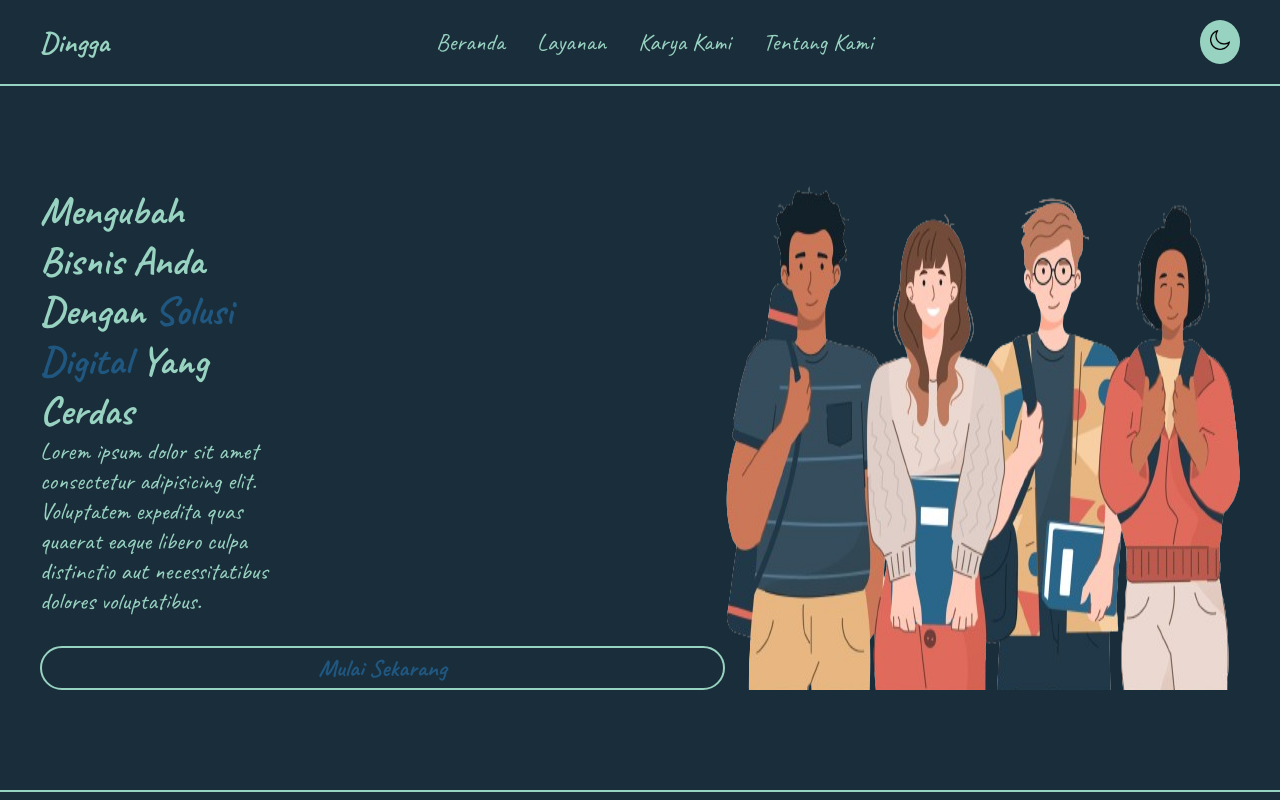
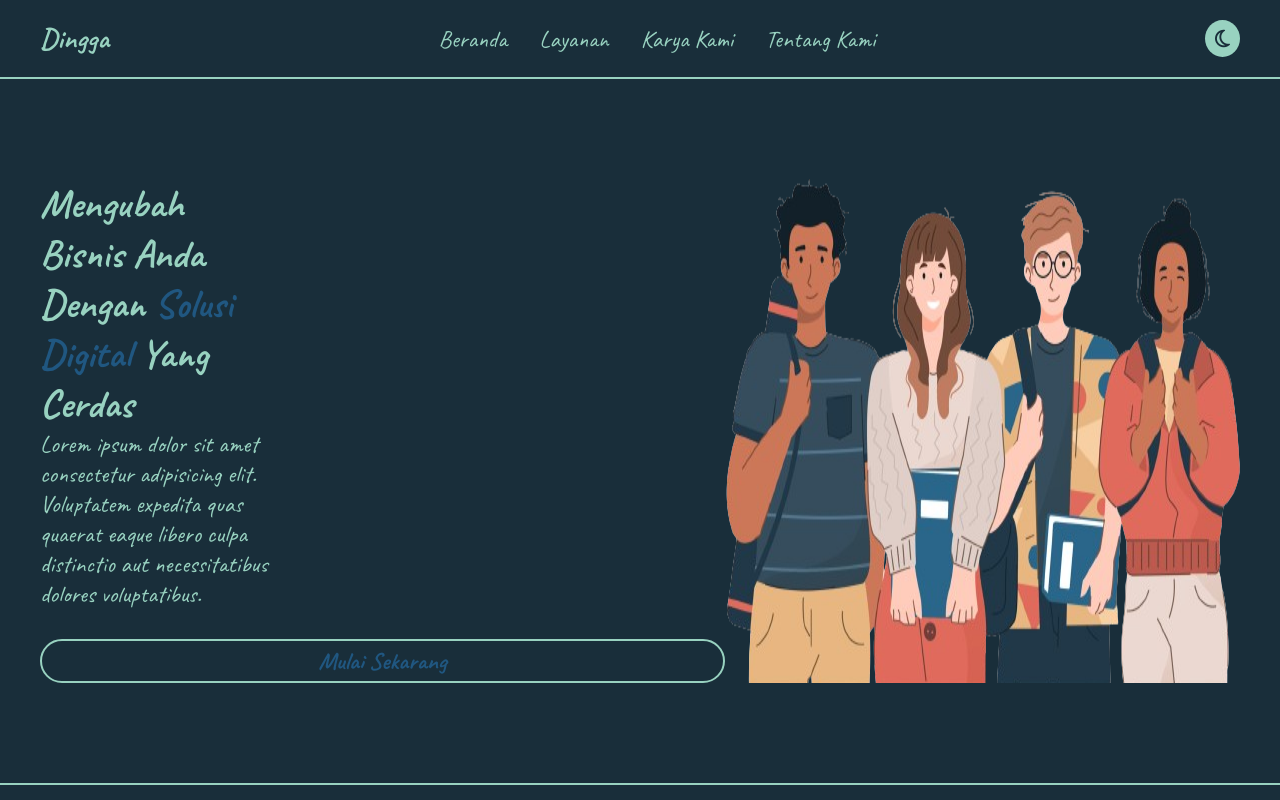
Before and after one commit to mgading13/Responsive-Dark-Light-Mode, a plain HTML site: page index.html in a window 1280 px wide. Both pictures are taken after a click on the button 1219 px from the left and 42 px from the top of the page. Shown: the top 800 px of the page. Drawn offline with nearby package versions, Linux system fonts and the light colour scheme.

Commit message:
add scroll reveal & change icon for toggle button

```diff
--- a/index.html
+++ b/index.html
@@ -14,6 +14,7 @@
     <link rel="stylesheet" href="https://maxcdn.bootstrapcdn.com/font-awesome/4.5.0/css/font-awesome.min.css" />
     <link rel="stylesheet" href="style.css" />
     <link rel="stylesheet" href="fontawesome/css/all.min.css" />
+    <script src="https://unpkg.com/scrollreveal"></script>
     <title>Dingga</title>
   </head>
   <body class="big-wrapper light">
@@ -26,7 +27,7 @@
           <li>Tentang Kami</li>
         </ul>
         <button class="toggle-btn">
-          <img id="theme-icon" src="assets/summer.png" alt="" width="20px">
+          <i id="theme-icon" class="fa-regular fa-sun fa-xl"></i>
         </button>
         <div class="menu-toggle">
           <input type="checkbox" name="" id="">
--- a/script.js
+++ b/script.js
@@ -10,23 +10,27 @@ let darkMode = localStorage.getItem("darkMode");
 if (darkMode === "enabled") {
   bigWrapper.classList.add("dark");
   bigWrapper.classList.remove("light");
-  themeIcon.src = "assets/moon.png";
+  themeIcon.classList.remove("fa-regular", "fa-sun");
+  themeIcon.classList.add("fa-regular", "fa-moon");
 } else {
   bigWrapper.classList.add("light");
   bigWrapper.classList.remove("dark");
-  themeIcon.src = "assets/summer.png";
+  themeIcon.classList.remove("fa-regular", "fa-moon");
+  themeIcon.classList.add("fa-regular", "fa-sun");
 }
 
 function toggleDarkMode() {
   if (bigWrapper.classList.contains("light")) {
     bigWrapper.classList.remove("light");
     bigWrapper.classList.add("dark");
-    themeIcon.src = "assets/moon.png";
+    themeIcon.classList.remove("fa-regular", "fa-sun");
+    themeIcon.classList.add("fa-regular", "fa-moon");
     localStorage.setItem("darkMode", "enabled");
   } else {
     bigWrapper.classList.remove("dark");
     bigWrapper.classList.add("light");
-    themeIcon.src = "assets/summer.png";
+    themeIcon.classList.remove("fa-regular", "fa-moon");
+    themeIcon.classList.add("fa-regular", "fa-sun");
     localStorage.setItem("darkMode", "disabled");
   }
 }
@@ -36,3 +40,25 @@ toggleBtn.addEventListener("click", toggleDarkMode);
 menuToggle.addEventListener("click", () => {
   nav.classList.toggle("slide");
 });
+
+// Scroll Reveal
+const scrollRevealOption = {
+  distance: "50px",
+  origin: "bottom",
+  duration: 1500,
+};
+
+ScrollReveal().reveal("section .container", {
+  ...scrollRevealOption,
+  origin: "left",
+});
+
+ScrollReveal().reveal("section img", {
+  ...scrollRevealOption,
+  origin: "right",
+});
+
+ScrollReveal().reveal("footer", {
+  ...scrollRevealOption,
+  origin: "bottom",
+});
```
